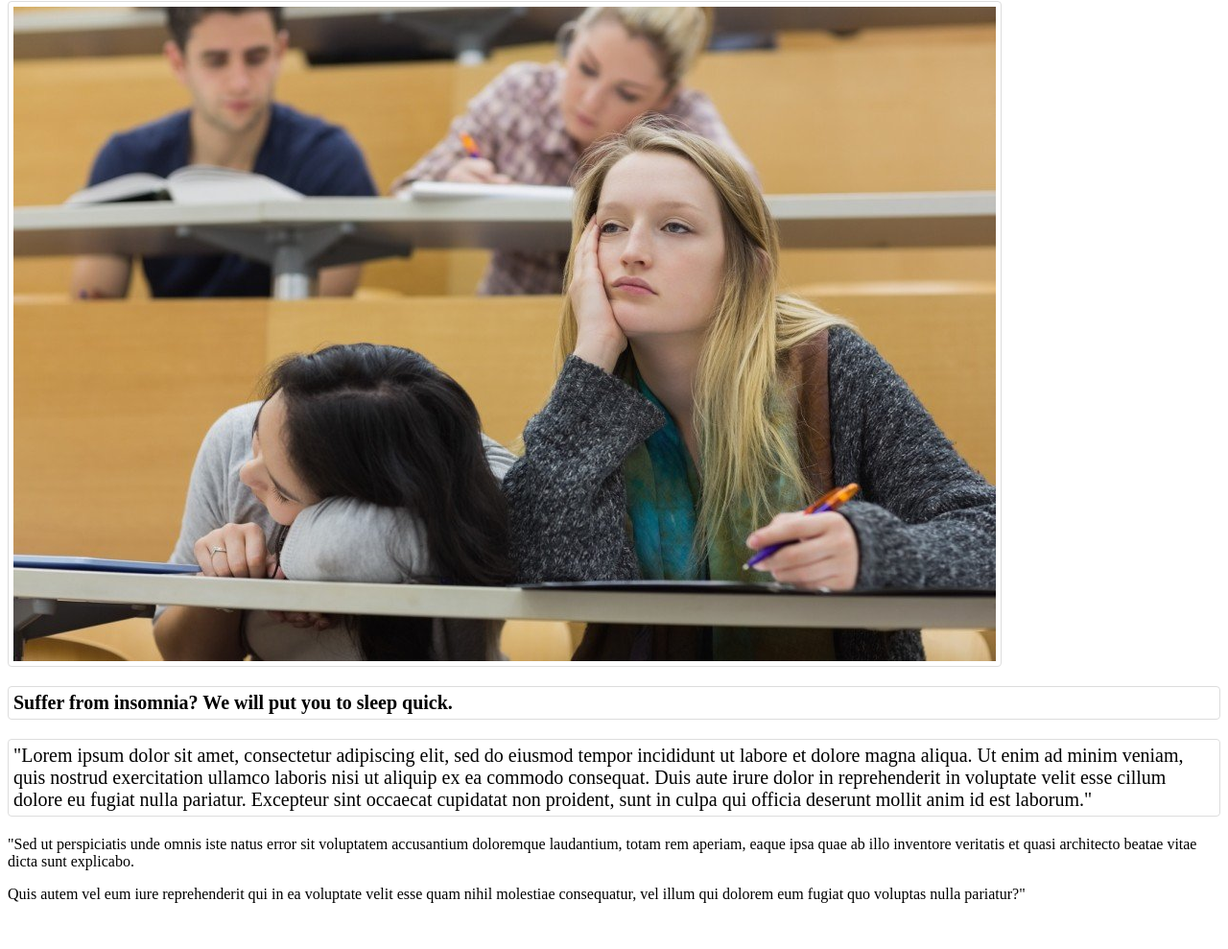
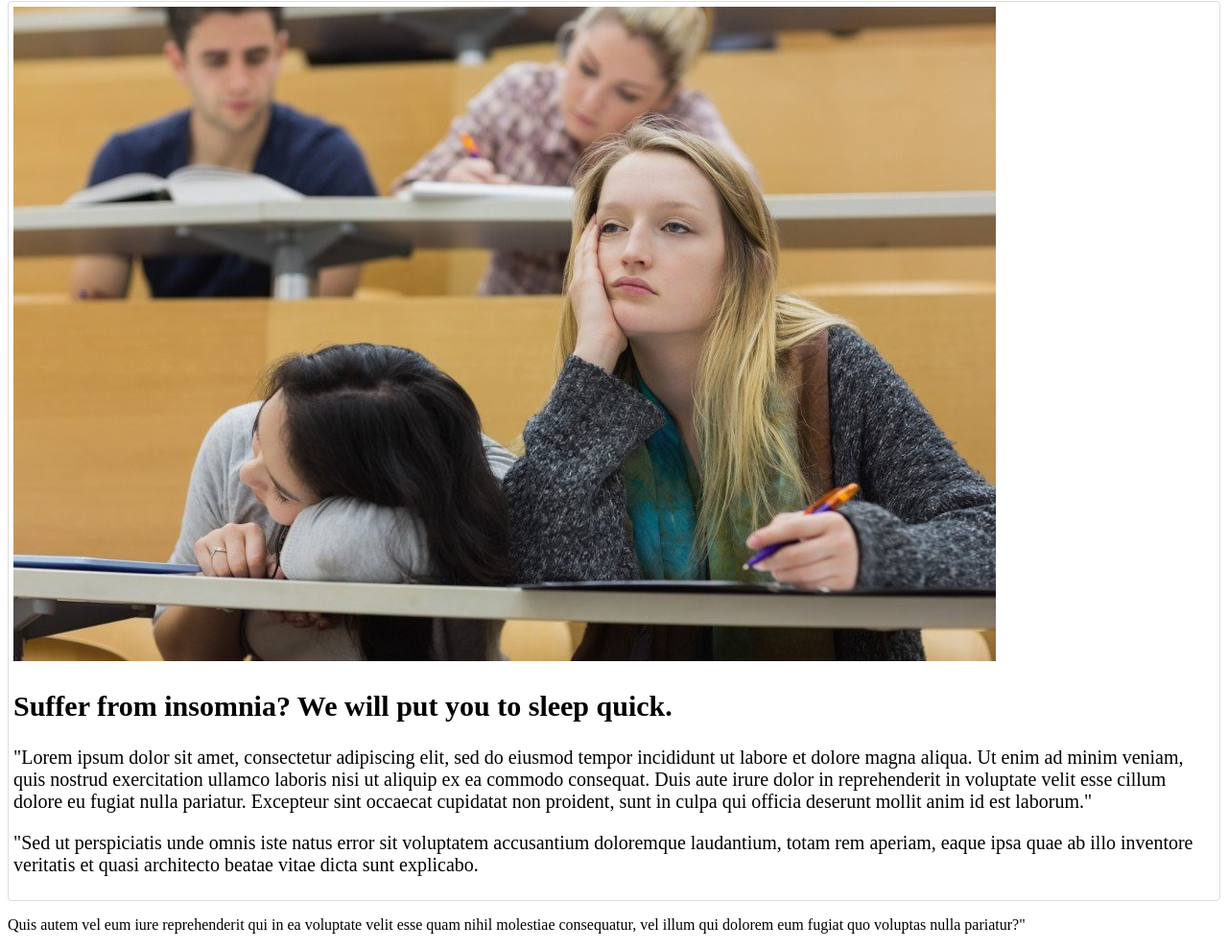
Before and after one commit to sjullieb/boring-lecture, a plain HTML site: page index.html in a window 1280 px wide. Shown: the part 79-1068 px from the top of the page at 96% size. Before the commit the page ends 1036 px from the top, so only its background shows below. Drawn offline with Linux system fonts and the light colour scheme.

Commit message:
applied div

```diff
--- a/index.html
+++ b/index.html
@@ -6,9 +6,10 @@
   </head>
   <body>
     <h1>Boring lecture</h1>
-    <img class="intro"src="img/boring.jpg" alt="We have the most boring content ever!">
-    <h2 class="intro">Suffer from insomnia?  We will put you to sleep quick.</h2>
-    <p class="intro">"Lorem ipsum dolor sit amet, consectetur adipiscing elit,
+    <div class="intro">
+      <img src="img/boring.jpg" alt="We have the most boring content ever!">
+      <h2>Suffer from insomnia?  We will put you to sleep quick.</h2>
+      <p>"Lorem ipsum dolor sit amet, consectetur adipiscing elit,
         sed do eiusmod tempor incididunt ut labore et dolore magna aliqua.
         Ut enim ad minim veniam, quis nostrud exercitation ullamco laboris
         nisi ut aliquip ex ea commodo consequat. Duis aute irure dolor in
@@ -20,10 +21,10 @@
         quae ab illo inventore veritatis et quasi architecto beatae vitae
         dicta sunt explicabo.
       </p>
+    </div>
     <p>Quis autem vel eum iure reprehenderit qui in ea voluptate velit
       esse quam nihil molestiae consequatur, vel illum qui dolorem eum
       fugiat quo voluptas nulla pariatur?"
     </p>
-
   </body>
 </html>
```
Lines whose indentation alone changed are shown as unchanged.
